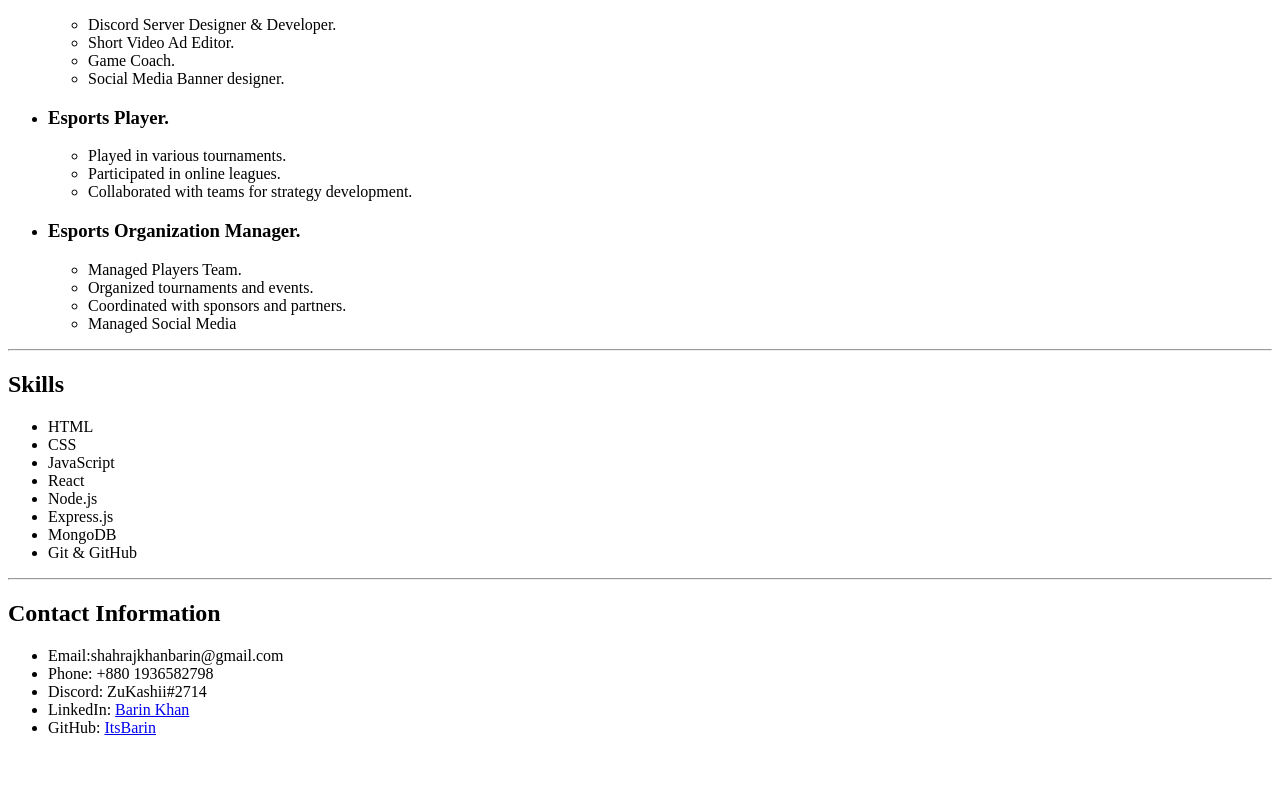
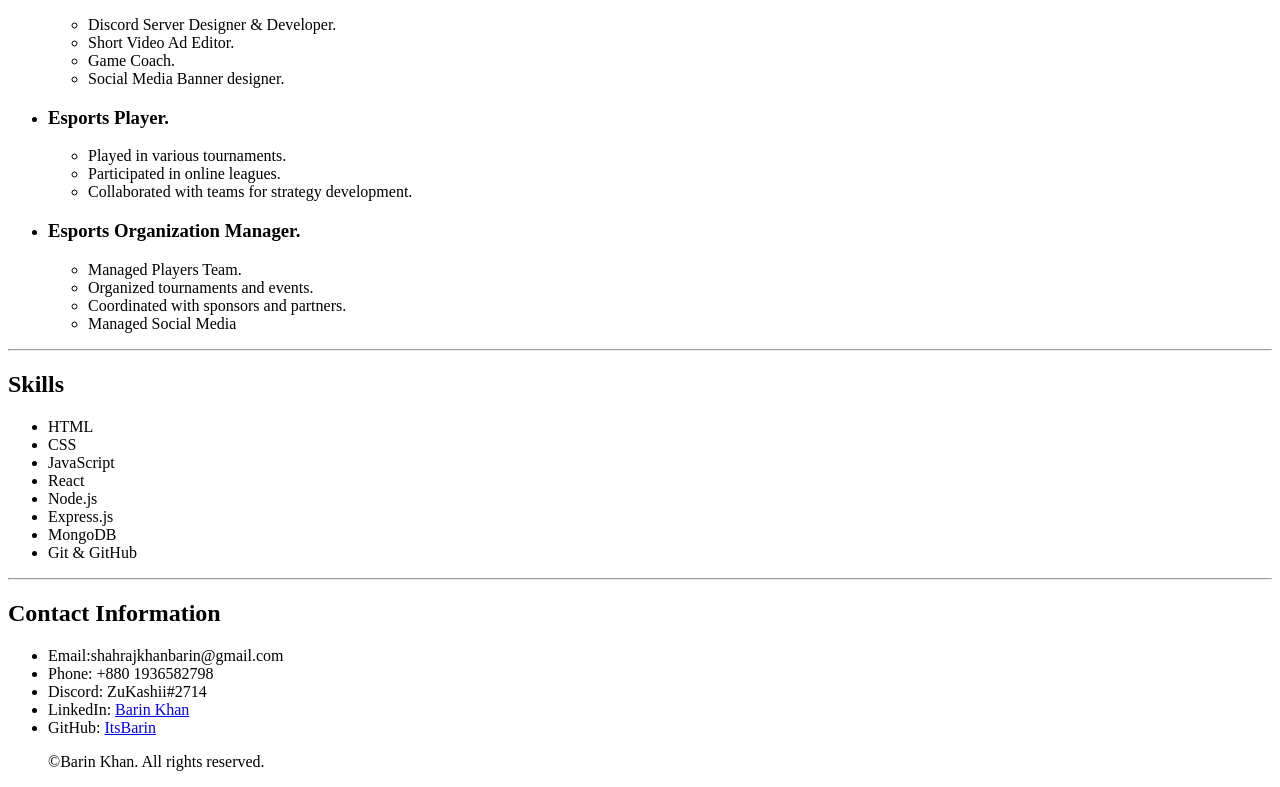
Before and after one commit to ItsBarin/html-portfolio-2-resume, a plain HTML site: page index.html in a window 1280 px wide. Shown: the part 699-1486 px from the top of the page. Before the commit the page ends 1452 px from the top, so only its background shows below. Drawn offline with Linux system fonts and the light colour scheme.

Commit message:
index.html

```diff
--- a/index.html
+++ b/index.html
@@ -71,4 +71,6 @@
         <li>LinkedIn: <a href="www.linkedin.com/in/barin-khan-40a092309">Barin Khan</a></li>
         <li>GitHub: <a href="https://github.com/ItsBarin">ItsBarin</a></li>
 </body>
+<footer>
+    <p>©Barin Khan. All rights reserved.</p>
 </html>
```
